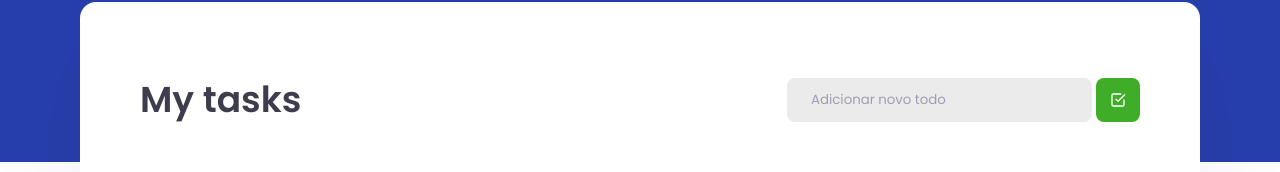
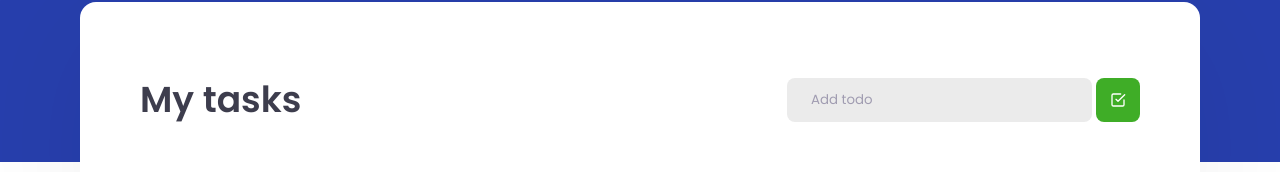
Before and after one commit to allissonferreira/ignite-reactjs-conceitos-do-react, a React app: page / in a window 1280 px wide. Shown: the part 122-294 px from the top of the page. Built offline with nearby package versions, Linux system fonts and the light colour scheme.

Commit message:
Update placeholder text

```diff
--- a/src/components/TaskList.tsx
+++ b/src/components/TaskList.tsx
@@ -64,7 +64,7 @@ export function TaskList() {
         <div className="input-group">
           <input
             type="text"
-            placeholder="Adicionar novo todo"
+            placeholder="Add todo"
             onChange={(e) => setNewTaskTitle(e.target.value)}
             value={newTaskTitle}
           />
```
